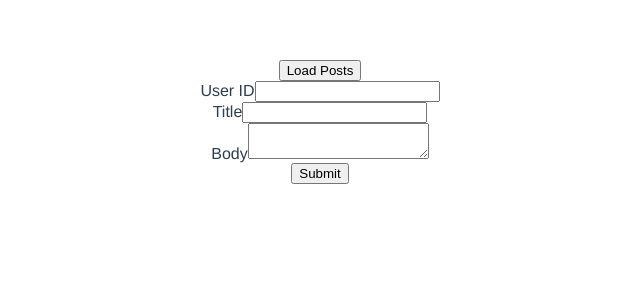
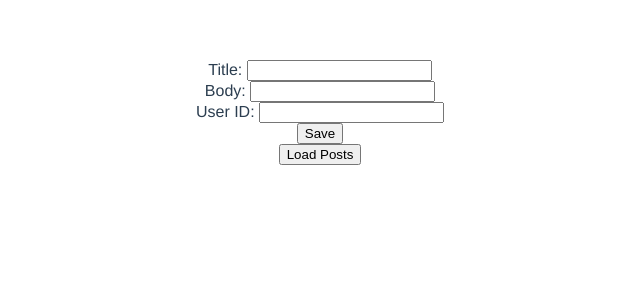
Before and after one commit to DerrickMbugua/vue-refresher, a Vue app: page / in a window 1280 px wide. Shown: the top 300 px of the page, without its empty margins (320-960 px from the left). Built offline with nearby package versions, Linux system fonts and the light colour scheme.

Commit message:
feat: http get and post using axios

```diff
--- a/src/App.vue
+++ b/src/App.vue
@@ -1,11 +1,11 @@
 <template>
+  <CreatePost />
   <PostList />
-  <CreatePost />
 </template>
 
 <script>
-import PostList from "./components/PostList.vue";
-import CreatePost from "./components/CreatePost.vue";
+import PostList from './components/PostList.vue';
+import CreatePost from './components/CreatePost.vue';
 export default {
   name: "App",
   data() {
@@ -14,8 +14,7 @@ export default {
   methods: {},
   computed: {},
   components: {
-    PostList,
-    CreatePost
+    PostList, CreatePost
   },
 };
 </script>
--- a/src/components/CreatePost.vue
+++ b/src/components/CreatePost.vue
@@ -1,51 +1,48 @@
 <template>
   <div>
-    <form @submit.prevent="submitForm">
+    <form @submit.prevent="createPost">
       <div>
-        <label for="userId">User ID</label>
-        <input type="number" id="userId" v-model="formData.userId" />
+        <label>Title: </label>
+        <input type="text" v-model="formData.title" />
       </div>
       <div>
-        <label for="title">Title</label>
-        <input type="text" id="title" v-model="formData.title" />
+        <label>Body: </label>
+        <input type="text" v-model="formData.body" />
       </div>
       <div>
-        <label for="body">Body</label>
-        <textarea v-model="formData.body"></textarea>
+        <label>User ID: </label>
+        <input type="number" v-model="formData.userId" />
       </div>
       <div>
-        <button>Submit</button>
+        <button>Save</button>
       </div>
     </form>
   </div>
 </template>
 <script>
-import axios from 'axios'
+import axios from 'axios';
 export default {
-  name: 'CreatePost',
-  data(){
-    return{
+  data() {
+    return {
       formData: {
-        userId: '',
-        title: '',
-        body: ''
-      }
-    }
+        title: "",
+        body: "",
+        userId: ""
+      },
+    };
   },
-  methods:{
-    submitForm(){
-      console.log(this.formData);
+  methods: {
+    createPost() {
       axios.post("https://jsonplaceholder.typicode.com/posts", this.formData)
       .then((response) => {
-        console.log(response.data)
+        console.log(response.data);
       })
       .catch((error) => {
-        console.log(error.message)
+        console.log(error);
       });
-    }
-  }
-}
+    },
+  },
+};
 </script>
-<style>
-
+<style lang="">
 </style>
--- a/src/components/PostList.vue
+++ b/src/components/PostList.vue
@@ -2,37 +2,35 @@
   <div>
     <button @click="getPosts">Load Posts</button>
   </div>
-  <p v-if="errorMsg">{{ errorMsg }}</p>
-  <template v-for="post in posts" :key="post.id">
+  <div v-for="post in posts" :key="post.id">
+    <p>{{ post.id }}</p>
     <p>{{ post.title }}</p>
-  </template>
+  </div>
 </template>
 <script>
-import axios from 'axios'
+import axios from "axios";
+
 export default {
-
-  name: 'PostList',
-  data(){
-    return{
+  name: "PostList",
+  data() {
+    return {
       posts: [],
-      errorMsg: ''
-    }
+    };
   },
   methods: {
-    getPosts(){
-      axios.get("https://jsonplaceholder.typicode.com/posts")
-      .then((response) => {
-        console.log(response.data)
-        this.posts = response.data
-      })
-      .catch((error) => {
-        console.log(error)
-        this.errorMsg = error.message
-      })
-    }
-  }
-}
+    getPosts() {
+      axios
+        .get("https://jsonplaceholder.typicode.com/posts")
+        .then((response) => {
+          console.log(response.data);
+          this.posts = response.data;
+        })
+        .catch((error) => {
+          console.log(error.message);
+        });
+    },
+  },
+};
 </script>
-<style>
-
+<style scoped>
 </style>
```
Also changed, not shown: src/components/HelloWorld.vue (deleted, +0 -57 lines).
